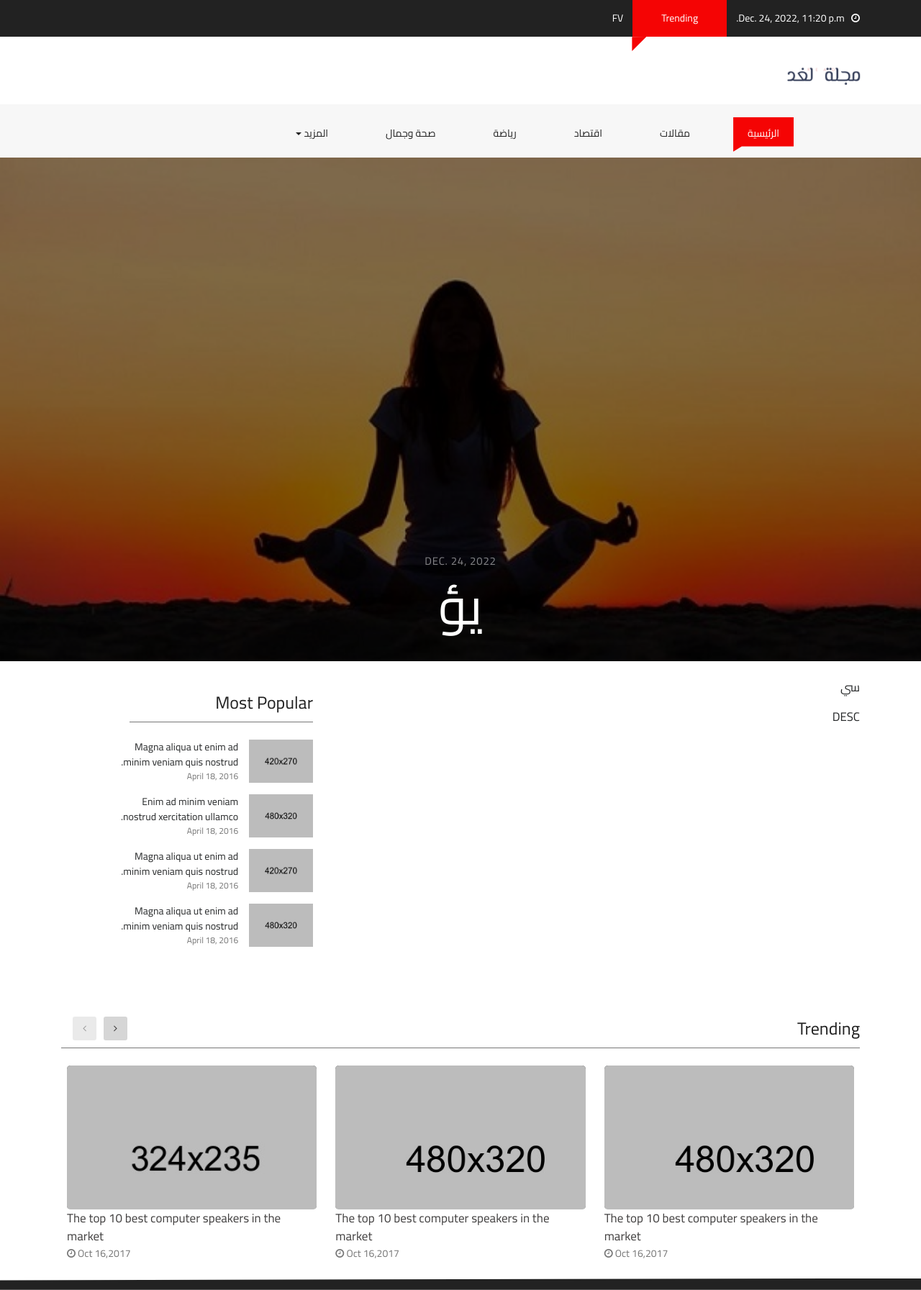
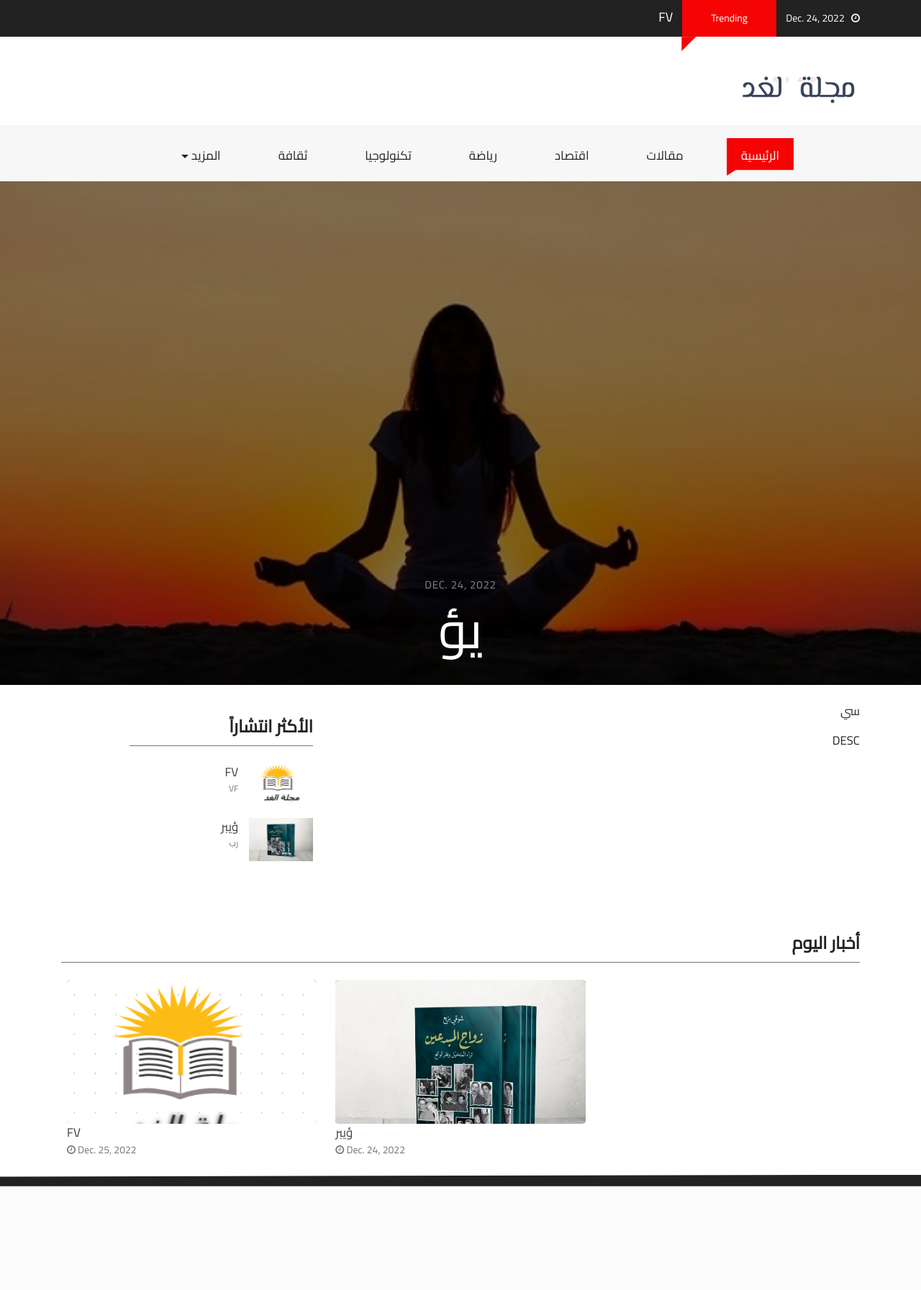
Before and after one commit to mohyhy/majala, a Django app: page /6/ in a window 1280 px wide. Shown: the whole page at 72% size. After the commit the page ends 1649 px from the top, so only its background shows below. Run offline with Django 4.2, Linux system fonts and the light colour scheme; data comes from the database, SQL or seed files in the repository; both versions use the stored data as it was after the commit; parts of the project's set-up code (start-up, migrations or seed data) failed here and were passed over; some libraries are stand-ins or nearby versions.

Commit message:
Add files via upload

```diff
--- a/main/admin.py
+++ b/main/admin.py
@@ -3,7 +3,7 @@ from .models import *
 # Register your models here.
 
 class NewAdmin(admin.ModelAdmin):
-    list_display = ('id','title','date_post', 'most_popular', 'trending' ,'type' )
+    list_display = ('id','title','date_post', 'most_popular', 'trending' ,'type' ,'cate' )
     list_editable = ('title', 'most_popular', 'trending' ,'type' )
     search_fields = ['title']
 
--- a/main/static/css/media_query.css
+++ b/main/static/css/media_query.css
@@ -34,6 +34,8 @@
 	padding: 0px 0;
 	padding-top: 10px;
 }
+
+
 .mobile_logo_width {
 	width: 100px;
 	display: block!important;
--- a/main/views.py
+++ b/main/views.py
@@ -54,7 +54,9 @@ def page(request,pk):
     context = {
         'blogs':blogs,
         'des':des2,
-        'D_N':date_now,
+        'D_N':date_now.date(),
+        'most':most,
+        'trend':trend,
         'mostrend':trend[0]
 
 
--- a/templates/main/blog.html
+++ b/templates/main/blog.html
@@ -68,8 +68,8 @@
                         <img src="{{bm.image.url}}" alt="img" class="fh5co_most_trading"/>
                     </div>
                     <div class="col-7 paddding">
-                        <div class="most_fh5co_treding_font"> {{bm.author}}.</div>
-                        <div class="most_fh5co_treding_font_123"> {{bm.date_post}}</div>
+                        <a href="{% url 'main:page' bm.id %}" class="d-block fh5co_small_post_heading"><span class="">{{bm.title}}</span></a>
+                        <div class="most_fh5co_treding_font_123"> {{bm.short_decsription}}</div>
                     </div>
                 </div>
 
--- a/templates/main/layout.html
+++ b/templates/main/layout.html
@@ -6,7 +6,7 @@
 <head>
     <meta charset="utf-8">
     <meta name="viewport" content="width=device-width, initial-scale=1, shrink-to-fit=no">
-    <title>24 News — Free Website Template, Free HTML5 Template by FreeHTML5.co</title>
+    <title>مجلة-الغد</title>
     <link href="{% static 'css/media_query.css' %}" rel="stylesheet" type="text/css"/>
     <link href="{% static 'css/bootstrap.css' %}" rel="stylesheet" type="text/css"/>
     <link href="https://maxcdn.bootstrapcdn.com/font-awesome/4.7.0/css/font-awesome.min.css" rel="stylesheet"
@@ -25,12 +25,12 @@
 <div class="container-fluid fh5co_header_bg">
     <div class="container">
         <div class="row" >
-            <div class="col-12 fh5co_mediya_center"><a href="#" class="color_fff fh5co_mediya_setting" dir="rtl"><i
+            <div class="col-12 fh5co_mediya_center"><a href="" class="color_fff fh5co_mediya_setting" dir="rtl"><i
                     class="fa fa-clock-o"></i>&nbsp;&nbsp;&nbsp;{{D_N}}</a>
-                <div class="d-inline-block fh5co_trading_posotion_relative"><a href="#" class="treding_btn">Trending</a>
+                <div class="d-inline-block fh5co_trading_posotion_relative"><a href="" class="treding_btn">Trending</a>
                     <div class="fh5co_treding_position_absolute"></div>
                 </div>
-                <a href="#" class="color_fff fh5co_mediya_setting">{{mostrend.title}}</a>
+                <a href="{% url 'main:page' mostrend.id %}" class="color_fff fh5co_mediya_setting" style= "font-size:18px">{{mostrend.title}}</a>
             </div>
         </div>
 
@@ -39,8 +39,8 @@
 <div class="container-fluid">
     <div class="container">
         <div class="row">
-            <div class="col-12 col-md-3 fh5co_padding_menu">
-                <img src="/media/logo.png" alt="img" class="fh5co_logo_width"/>
+            <div class="col-12 col-md-3 fh5co_padding_menu" >
+                <img style= "width:200px;" src="/media/logo.png" alt="img" class="fh5co_logo_width"/>
             </div>
                 <div class="clearfix"></div>
             </div>
@@ -53,9 +53,9 @@
             <button class="navbar-toggler navbar-toggler-right mt-3" type="button" data-toggle="collapse"
                     data-target="#navbarSupportedContent" aria-controls="navbarSupportedContent" aria-expanded="false"
                     aria-label="Toggle navigation"><span class="fa fa-bars"></span></button>
-            <a class="navbar-brand" href="#"><img src="/media/logo.png" alt="img" class="mobile_logo_width"/></a>
+            <a class="navbar-brand"  href="#"><img src="/media/logo.png" alt="img" class="mobile_logo_width"/></a>
             <div class="collapse navbar-collapse" id="navbarSupportedContent">
-                <ul class="navbar-nav mr-auto">
+                <ul class="navbar-nav mr-auto" style= "font-size : 17px">
                     <li class="nav-item active">
                         <a class="nav-link" href="{% url 'main:index'%}">الرئيسية <span class="sr-only">(current)</span></a>
                     </li>
@@ -69,13 +69,16 @@
                         <a class="nav-link" href="{% url 'main:section' 'رياضة' %}">رياضة <span class="sr-only">(current)</span></a>
                     </li>
                     <li class="nav-item ">
-                        <a class="nav-link" href="{% url 'main:section' 'صحةوجمال' %}">صحة وجمال <span class="sr-only">(current)</span></a>
+                        <a class="nav-link" href="{% url 'main:section' 'تكنولوجيا' %}">تكنولوجيا <span class="sr-only">(current)</span></a>
+                    </li>
+                    <li class="nav-item ">
+                        <a class="nav-link" href="{% url 'main:section' 'ثقافة' %}">ثقافة<span class="sr-only">(current)</span></a>
                     </li>
                     <li class="nav-item dropdown">
                         <a class="nav-link dropdown-toggle" href="#" id="dropdownMenuButton2" data-toggle="dropdown"
                            aria-haspopup="true" aria-expanded="false">المزيد <span class="sr-only">(current)</span></a>
                         <div class="dropdown-menu" aria-labelledby="dropdownMenuLink_1">
-                            <a class="dropdown-item" href="{% url 'main:section' 'تكنولوجيا' %}">تكنولوجيا</a>
+                            <a class="dropdown-item" href="{% url 'main:section' 'صحةوجمال' %}">صحة وجمال </a>
                             <a class="dropdown-item" href="#">رسالة</a>
                         </div>
                     </li>
--- a/templates/main/page.html
+++ b/templates/main/page.html
@@ -22,45 +22,23 @@
 
             </div>
             <div class="col-md-3 animate-box" data-animate-effect="fadeInRight">
-
                 <div>
-                    <div class="fh5co_heading fh5co_heading_border_bottom pt-3 py-2 mb-4">Most Popular</div>
+                    <div class="fh5co_heading fh5co_heading_border_bottom pt-3 py-2 mb-4" style="font-weight: bold;">الأكثر انتشاراً</div>
                 </div>
-                <div class="row pb-3">
+                {% for ne in most  %}
+                    {% if ne.most_popular %}
+                <div class="row pb-3 ">
                     <div class="col-5 align-self-center">
-                        <img src="images/download (1).jpg" alt="img" class="fh5co_most_trading"/>
+                        <img src="{{ne.image.url}}" alt="img" class="fh5co_most_trading"/>
                     </div>
                     <div class="col-7 paddding">
-                        <div class="most_fh5co_treding_font"> Magna aliqua ut enim ad minim veniam quis nostrud.</div>
-                        <div class="most_fh5co_treding_font_123"> April 18, 2016</div>
+                        <a href="{% url 'main:page' ne.id %}" class="d-block fh5co_small_post_heading"><span class="">{{ne.title}}</span></a>
+                        <div class="most_fh5co_treding_font_123"> {{ne.short_decsription}}</div>
                     </div>
                 </div>
-                <div class="row pb-3">
-                    <div class="col-5 align-self-center">
-                        <img src="images/allef-vinicius-108153.jpg" alt="img" class="fh5co_most_trading"/>
-                    </div>
-                    <div class="col-7 paddding">
-                        <div class="most_fh5co_treding_font"> Enim ad minim veniam nostrud xercitation ullamco.</div>
-                        <div class="most_fh5co_treding_font_123"> April 18, 2016</div>
-                    </div>
-                </div>
-                <div class="row pb-3">
-                    <div class="col-5 align-self-center">
-                        <img src="images/download (2).jpg" alt="img" class="fh5co_most_trading"/>
-                    </div>
-                    <div class="col-7 paddding">
-                        <div class="most_fh5co_treding_font"> Magna aliqua ut enim ad minim veniam quis nostrud.</div>
-                        <div class="most_fh5co_treding_font_123"> April 18, 2016</div>
-                    </div>
-                </div>
-                <div class="row pb-3">
-                    <div class="col-5 align-self-center"><img src="images/seth-doyle-133175.jpg" alt="img"
-                                                              class="fh5co_most_trading"/></div>
-                    <div class="col-7 paddding">
-                        <div class="most_fh5co_treding_font"> Magna aliqua ut enim ad minim veniam quis nostrud.</div>
-                        <div class="most_fh5co_treding_font_123"> April 18, 2016</div>
-                    </div>
-                </div>
+                {% endif %}
+                {% endfor %}
+
             </div>
         </div>
     </div>
@@ -68,45 +46,23 @@
 <div class="container-fluid pb-4 pt-5">
     <div class="container animate-box">
         <div>
-            <div class="fh5co_heading fh5co_heading_border_bottom py-2 mb-4">Trending</div>
+            <div class="fh5co_heading fh5co_heading_border_bottom py-2 mb-4" style="font-weight: bold;">أخبار اليوم</div>
         </div>
-        <div class="owl-carousel owl-theme" style="direction: ltr;"id="slider2">
+        <div class="owl-carousel owl-theme" style="direction: ltr;" id="slider2">
+            {% for nt in trend %}
+            {% if nt.trending  %}
             <div class="item px-2">
                 <div class="fh5co_hover_news_img">
-                    <div class="fh5co_news_img"><img src="images/39-324x235.jpg" alt=""/></div>
+                    <div class="fh5co_news_img"><img src="{{nt.image.url}}" alt=""/></div>
                     <div>
-                        <a href="#" class="d-block fh5co_small_post_heading"><span class="">The top 10 best computer speakers in the market</span></a>
-                        <div class="c_g"><i class="fa fa-clock-o"></i> Oct 16,2017</div>
+                        <a href="{% url 'main:page' nt.id %}" class="d-block fh5co_small_post_heading"><span class="">{{nt.title}}</span></a>
+                        <div class="c_g"><i class="fa fa-clock-o"></i> {{nt.date_post}}</div>
                     </div>
                 </div>
             </div>
-            <div class="item px-2">
-                <div class="fh5co_hover_news_img">
-                    <div class="fh5co_news_img"><img src="images/joe-gardner-75333.jpg" alt=""/></div>
-                    <div>
-                        <a href="#" class="d-block fh5co_small_post_heading"><span class="">The top 10 best computer speakers in the market</span></a>
-                        <div class="c_g"><i class="fa fa-clock-o"></i> Oct 16,2017</div>
-                    </div>
-                </div>
-            </div>
-            <div class="item px-2">
-                <div class="fh5co_hover_news_img">
-                    <div class="fh5co_news_img"><img src="images/ryan-moreno-98837.jpg" alt=""/></div>
-                    <div>
-                        <a href="#" class="d-block fh5co_small_post_heading"><span class="">The top 10 best computer speakers in the market</span></a>
-                        <div class="c_g"><i class="fa fa-clock-o"></i> Oct 16,2017</div>
-                    </div>
-                </div>
-            </div>
-            <div class="item px-2">
-                <div class="fh5co_hover_news_img">
-                    <div class="fh5co_news_img"><img src="images/seth-doyle-133175.jpg" alt=""/></div>
-                    <div>
-                        <a href="#" class="d-block fh5co_small_post_heading"><span class="">The top 10 best computer speakers in the market</span></a>
-                        <div class="c_g"><i class="fa fa-clock-o"></i> Oct 16,2017</div>
-                    </div>
-                </div>
-            </div>
+
+            {% endif %}
+            {% endfor %}
         </div>
     </div>
 </div>
```
Also changed, not shown: templates/main/index.html (+5 -5 lines), db.sqlite3, main/migrations/0002_blog_main_blog_main2_new_main_new_main2.py (added), main/migrations/0003_new_type.py (added), main/migrations/0004_delete_blog.py (added).
